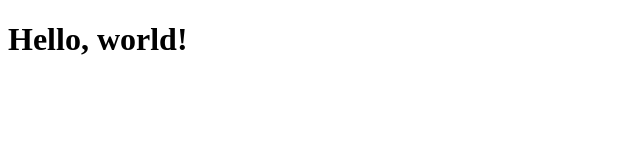
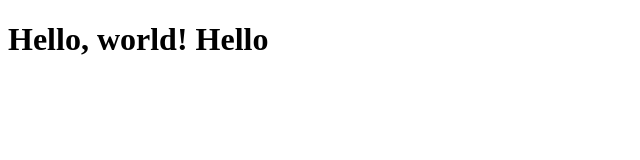
Before and after one commit to IlkaE/WebEngineering, a plain HTML site: page Übung1.html in a window 1280 px wide. Shown: the whole page, without its empty margins (0-640 px from the left). Drawn offline with nearby package versions, Linux system fonts and the light colour scheme.

Commit message:
Version3

```diff
--- a/Übung1.html
+++ b/Übung1.html
@@ -5,7 +5,7 @@
     <meta name="viewport" content="width=device-width, initial-scale=1.0">
     </head>
     <body>
-    <h1>Hello, world!</h1>
+    <h1>Hello, world! Hello</h1>
     <script src="http://code.jquery.com/jquery.js"></script>
     </body>
     </html>
```
